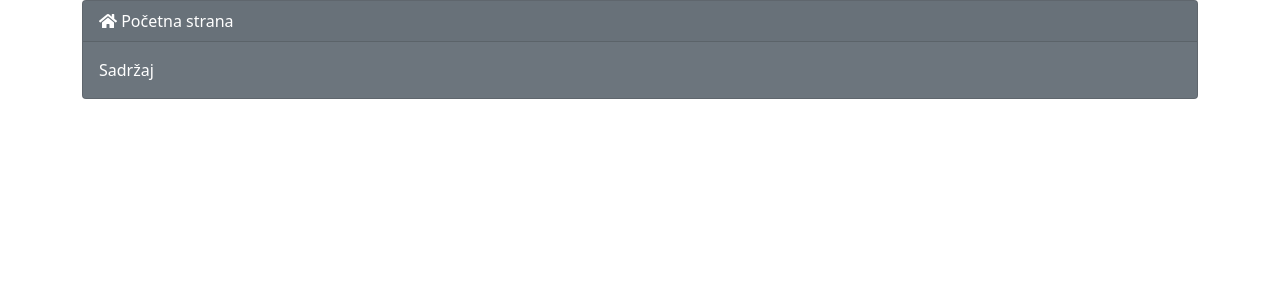
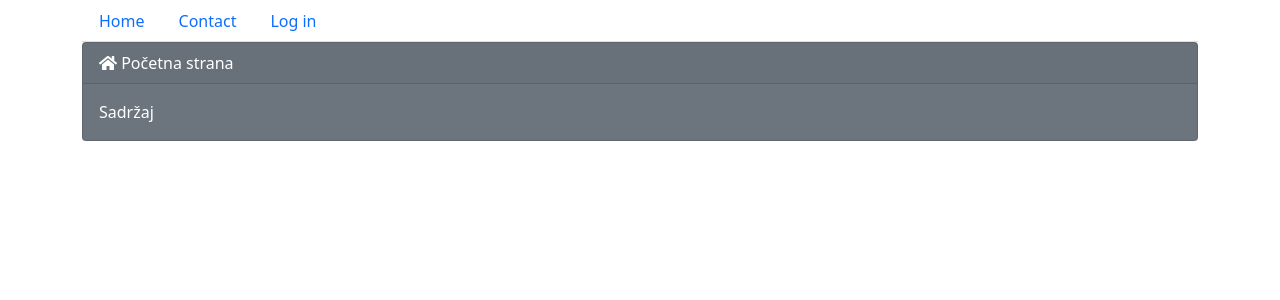
Before and after one commit to Goja62/RazvojWebAplikacija-front-end, a React (Create React App) app: page / in a window 1280 px wide. Shown: the top 300 px of the page. Built offline with nearby package versions, Linux system fonts and the light colour scheme.

Commit message:
React - pravljenje proste komponente 05.08.2021.

```diff
--- /dev/null
+++ b/src/components/MaunManu/MainManu.tsx
@@ -0,0 +1,16 @@
+import React from "react";
+import { Container, Nav } from "react-bootstrap";
+
+export class MainManu extends React.Component {
+    render() {
+        return(
+            <Container>
+                <Nav variant = "tabs">
+                    <Nav.Link href = "/">Home</Nav.Link>
+                    <Nav.Link href = "contact">Contact</Nav.Link>
+                    <Nav.Link href = "/login">Log in</Nav.Link>
+                </Nav>
+            </Container>
+        );
+    }
+}
--- a/src/index.tsx
+++ b/src/index.tsx
@@ -4,9 +4,11 @@ import './index.css';
 import App from './components/App/App';
 import reportWebVitals from './reportWebVitals';
 import 'bootstrap/dist/css/bootstrap.min.css'
+import { MainManu } from './components/MaunManu/MainManu';
 
 ReactDOM.render(
   <React.StrictMode>
+    <MainManu></MainManu>
     <App />
   </React.StrictMode>,
   document.getElementById('root')
```
